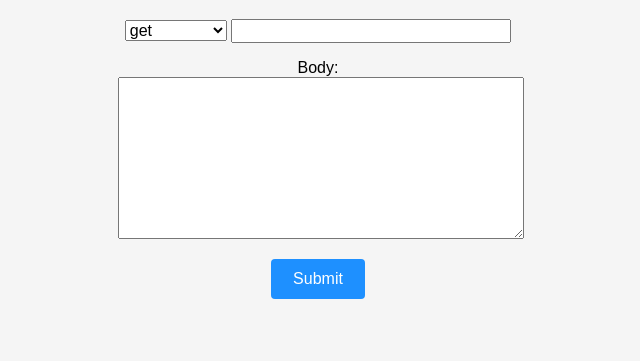
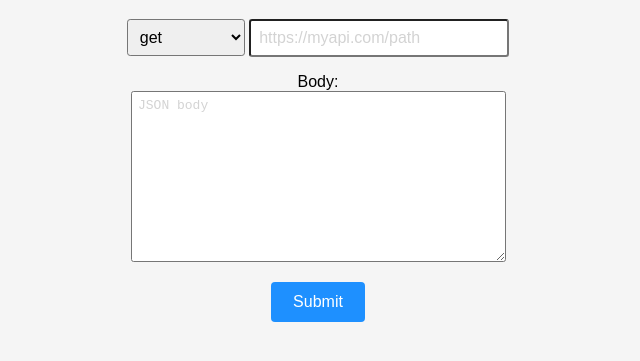
Before and after one commit to tomsoderlund/simple-rest-client, a plain HTML site: page index.html in a window 1280 px wide. Shown: the part 61-422 px from the top of the page, without its empty margins (322-962 px from the left). Drawn offline with Linux system fonts and the light colour scheme.

Commit message:
Placeholders and styling

```diff
--- a/index.html
+++ b/index.html
@@ -2,6 +2,7 @@
 <html>
 <head>
   <title>Simple REST Client</title>
+  <meta name='viewport' content='initial-scale=1.0, width=device-width' />
 </head>
 <body>
 
@@ -15,9 +16,9 @@
       <option value='PUT'>update/put</option>
       <option value='DELETE'>delete</option>
     </select>
-    <input id='requestUrl'/>
+    <input id='requestUrl' placeholder='https://myapi.com/path' />
   </label>
-  <label>Body:<br/><textarea id='requestBody'></textarea></label>
+  <label>Body:<br/><textarea id='requestBody' placeholder='JSON body'></textarea></label>
   <button type='submit'>Submit</button>
 </form>
 
@@ -40,11 +41,8 @@
     }
   }
 
-  button, input, textarea, select {
+  button {
     font-size: inherit;
-  }
-
-  button {
     cursor: pointer;
     padding: 0.7em 1.4em;
     background-color: dodgerblue;
@@ -56,9 +54,20 @@
     opacity: 0.8;
   }
 
+  input, textarea, select {
+    font-size: inherit;
+    padding: 0.5em;
+    border-radius: 0.2em;
+  }
+
   textarea {
-    width: 100%;
+    width: 90%;
     height: 12em;
+  }
+
+  input::placeholder,
+  textarea::placeholder {
+    color: lightgray;
   }
 
   label {
@@ -67,7 +76,7 @@
   }
 
   #requestUrl {
-    width: calc(100% - 8em);
+    width: calc(100% - 10em);
   }
 
   #resultsBox {
```
